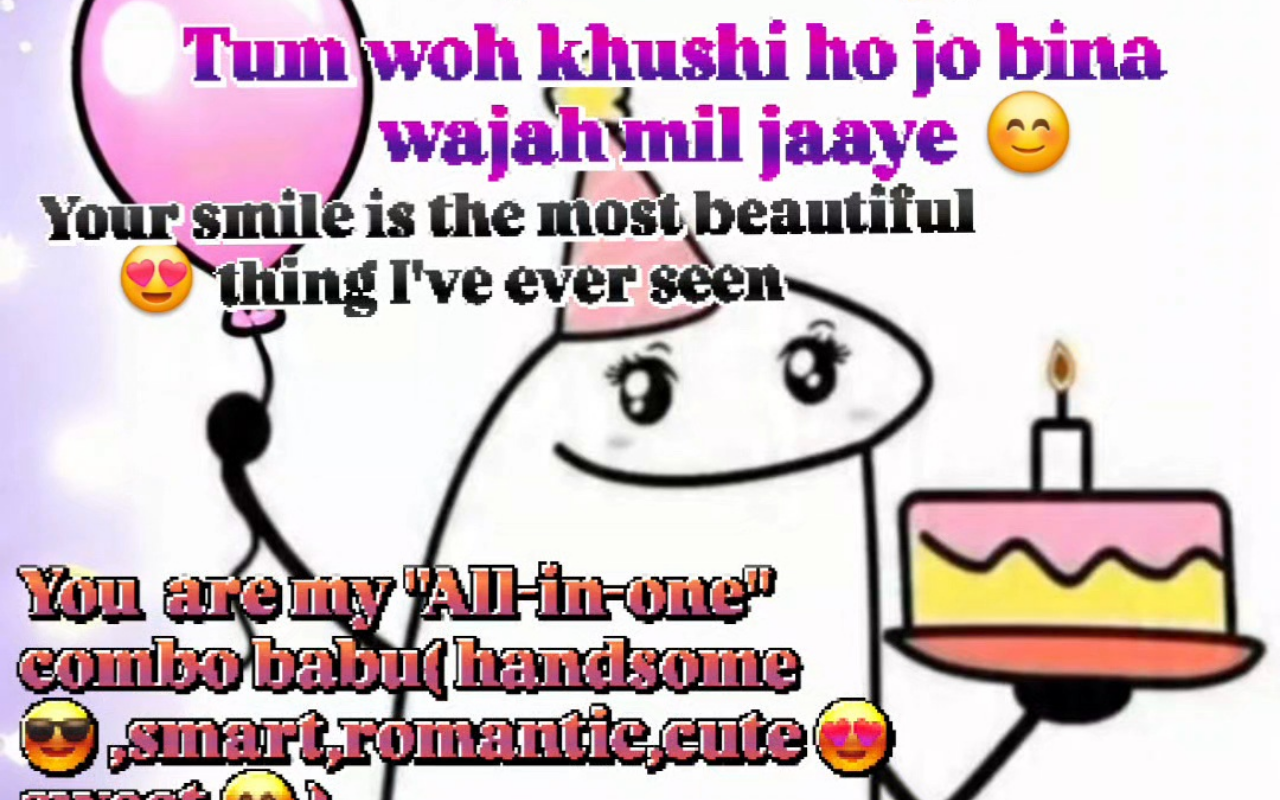
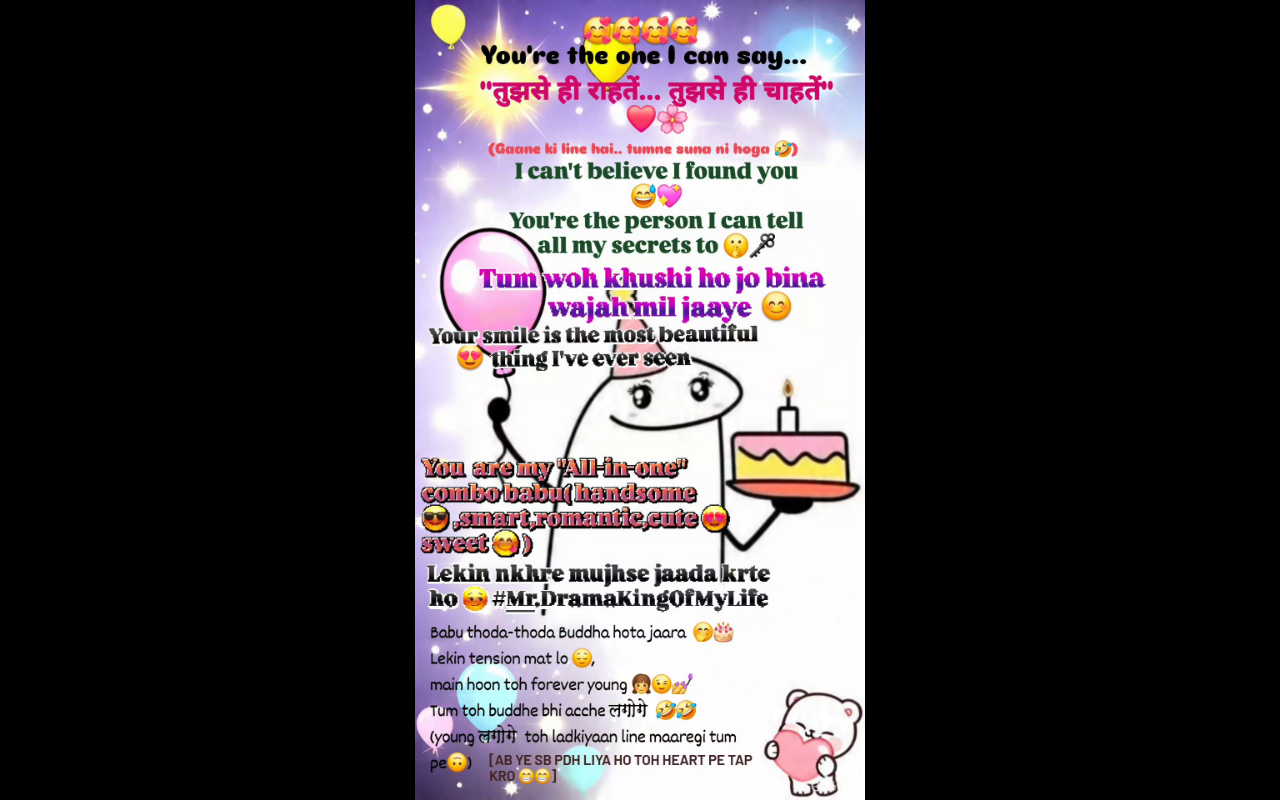
Before and after one commit to deshwal310555/Magic-tap, a plain HTML site: page index.html in a window 1280 px wide. Drawn offline with Linux system fonts and the light colour scheme.

Commit message:
Update index.html

```diff
--- a/index.html
+++ b/index.html
@@ -1,4 +1,3 @@
-
 <!DOCTYPE html>
 <html lang="en">
 <head>
@@ -23,18 +22,20 @@
     .container img {
       width: 100%;
       height: 100%;
-      object-fit: cover; /* this will stretch image to cover whole screen */
+      object-fit: contain;
       display: block;
     }
 
     .heart-link {
       position: absolute;
-      bottom: 11.8%; /* final tested position for heart */
-      right: 18.5%;
+      bottom: 4.5%;   /* ✅ FINAL tested adjustment */
+      right: 19.3%;   /* ✅ Exact placement for your marked heart */
       width: 60px;
       height: 60px;
       cursor: pointer;
       z-index: 10;
+      /* Optional: to see area during testing */
+      /* background-color: rgba(255, 0, 0, 0.3); */
     }
   </style>
 </head>
```
